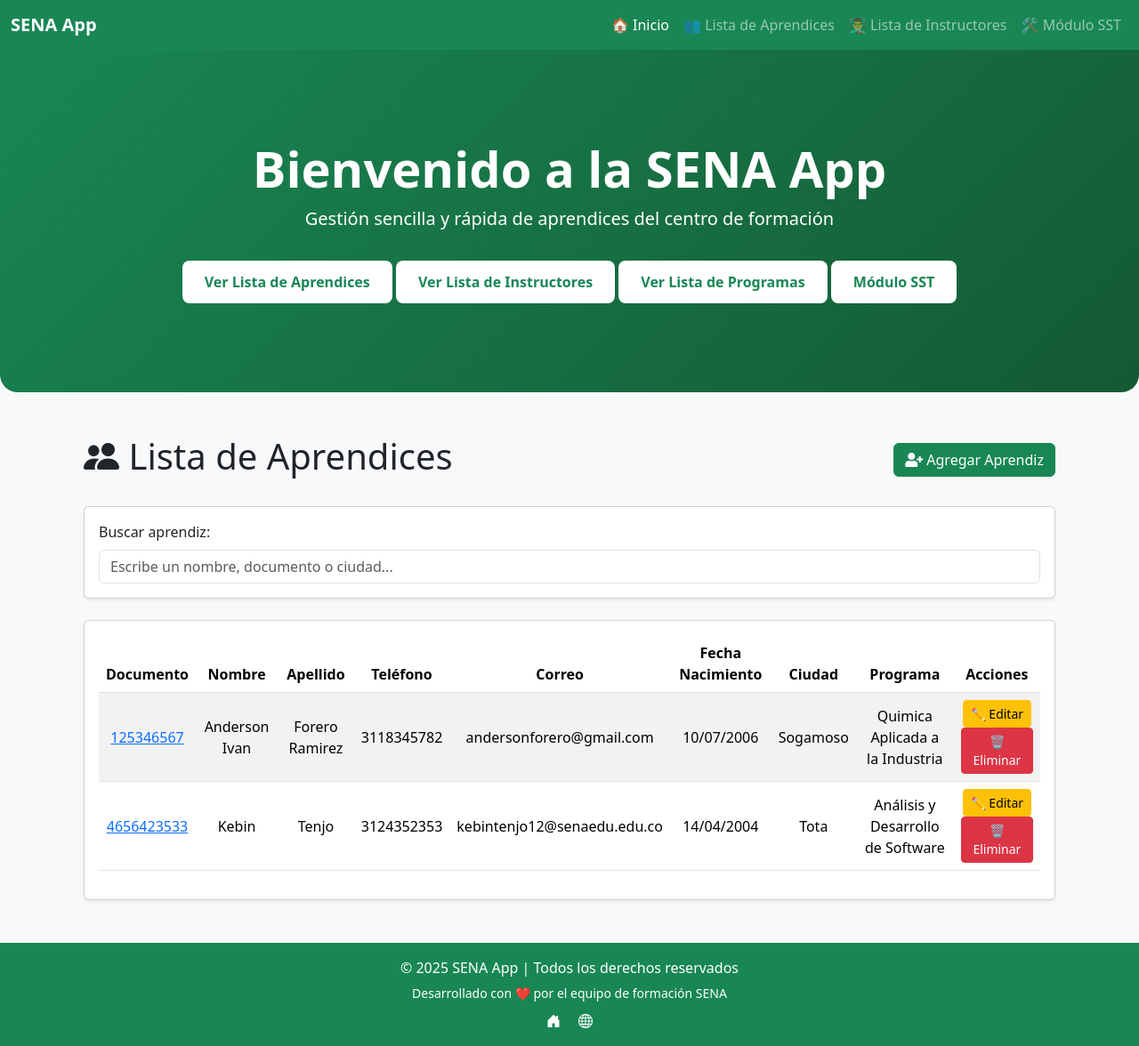
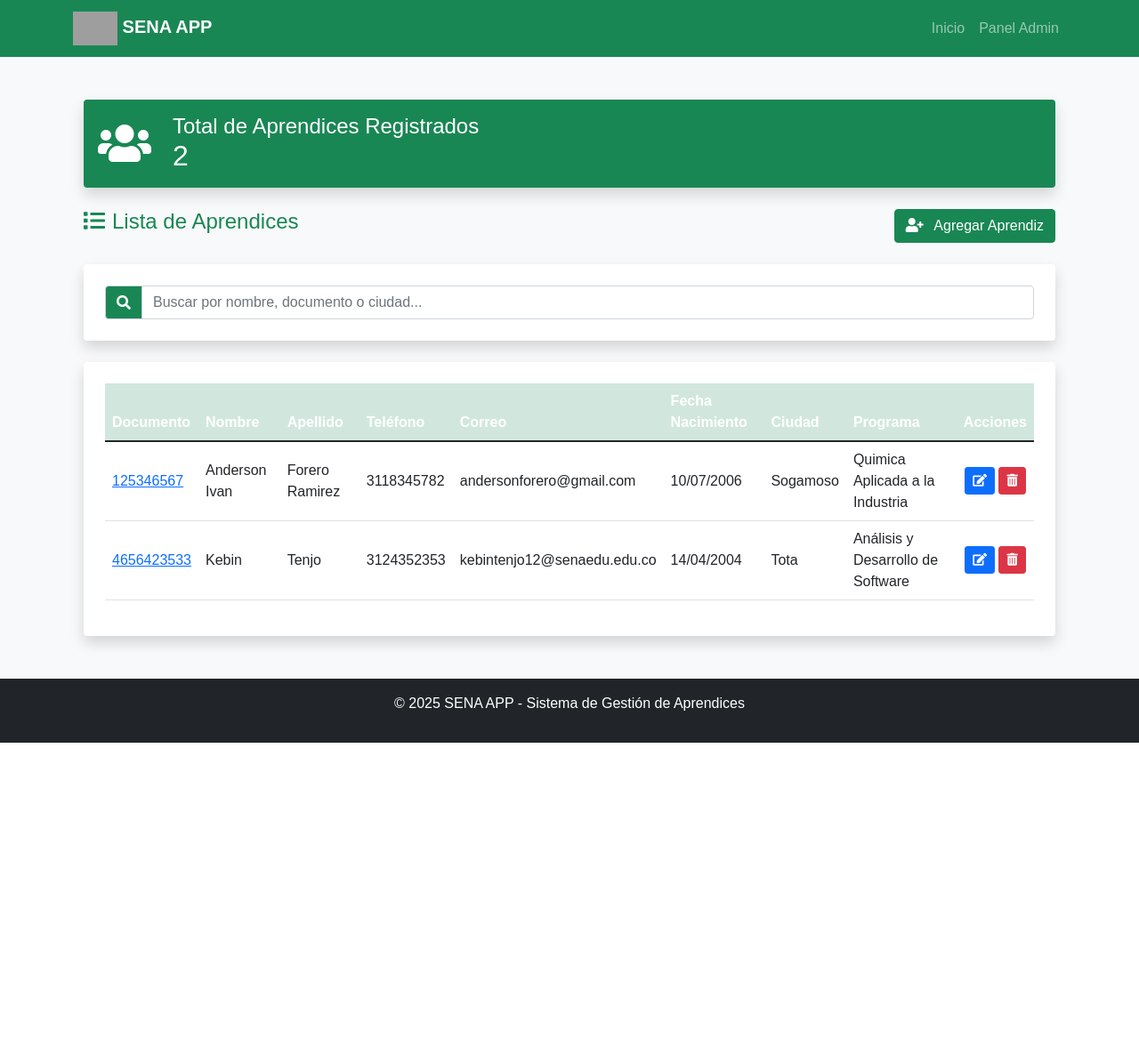
Before and after one commit to 4nd3rs0n0710/SENA_APP, a Django app: page /aprendices/lista/ in a window 1280 px wide. Shown: the whole page at 89% size. After the commit the page ends 835 px from the top, so only its background shows below. Run offline with Django 5.2, Linux system fonts and the light colour scheme; data comes from the database, SQL or seed files in the repository; grey boxes are pictures that could not be loaded.

Commit message:
Se realizarn ajustes en las plantillas html

```diff
--- a/SENA_APP/aprendices/templates/lista_aprendices.html
+++ b/SENA_APP/aprendices/templates/lista_aprendices.html
@@ -1,28 +1,40 @@
-{% extends "index.html" %}
+{% extends 'base.html' %}
 
-{% block title %}Lista de Aprendices - SENA App{% endblock %}
+{% block title %}Lista de Aprendices{% endblock %}
 
 {% block content %}
-<div class="container mt-4">
+<div class="container my-5">
+
+    <div class="card shadow p-3 mb-4 bg-success text-white">
+        <div class="d-flex align-items-center">
+            <i class="fas fa-users fa-3x me-4"></i>
+            <div>
+                <h4 class="mb-0">Total de Aprendices Registrados</h4>
+                <p class="h2 mb-0">{{ total_aprendices }}</p>
+            </div>
+        </div>
+    </div>
+
     <div class="d-flex justify-content-between align-items-center mb-4">
-        <h1><i class="bi bi-people-fill"></i> Lista de Aprendices</h1>
+        <h2 class="h4 text-success">
+            <i class="fas fa-list me-2"></i>Lista de Aprendices
+        </h2>
         <a href="{% url 'aprendices:agregar_aprendiz' %}" class="btn btn-success">
-            <i class="fas fa-user-plus"></i> Agregar Aprendiz
+            <i class="fas fa-user-plus me-2"></i> Agregar Aprendiz
         </a>
     </div>
 
-    <div class="card shadow-sm mt-4">
-        <div class="card-body">
-            <label for="searchInput" class="form-label">Buscar aprendiz:</label>
-            <input type="text" id="searchInput" class="form-control search-box" placeholder="Escribe un nombre, documento o ciudad...">
+    <div class="card shadow p-4 mb-4">
+        <div class="input-group">
+            <span class="input-group-text bg-success text-white"><i class="fas fa-search"></i></span>
+            <input type="text" id="searchInput" class="form-control" placeholder="Buscar por nombre, documento o ciudad...">
         </div>
     </div>
 
-    <div class="card shadow-sm mt-4">
-        <div class="card-body">
+    <div class="card shadow p-4">
         <div class="table-responsive">
-                <table class="table table-striped table-hover align-middle text-center">
-                    <thead>
+            <table class="table table-hover align-middle">
+                <thead class="table-success text-white">
                     <tr>
                         <th>Documento</th>
                         <th>Nombre</th>
@@ -32,7 +44,7 @@
                         <th>Fecha Nacimiento</th>
                         <th>Ciudad</th>
                         <th>Programa</th>
-                            <th>Acciones</th>
+                        <th class="text-center">Acciones</th>
                     </tr>
                 </thead>
                 <tbody id="aprendicesTable">
@@ -46,24 +58,23 @@
                         <td>{{ aprendiz.fecha_nacimiento|date:"d/m/Y" }}</td>
                         <td>{{ aprendiz.ciudad }}</td>
                         <td>{{ aprendiz.programa }}</td>
-                            <td>
-                                <a href="{% url 'aprendices:editar_aprendiz' aprendiz.id %}" class="btn btn-warning btn-sm">
-                                    ✏️ Editar
+                        <td class="text-center">
+                            <a href="{% url 'aprendices:editar_aprendiz' aprendiz.id %}" class="btn btn-sm btn-primary" title="Editar">
+                                <i class="fas fa-edit"></i>
                             </a>
-                                <a href="{% url 'aprendices:eliminar_aprendiz' aprendiz.id %}" class="btn btn-danger btn-sm"
-                                    onclick="return confirm('¿Estás seguro de eliminar este aprendiz?')">
-                                    🗑️ Eliminar
+                            <a href="{% url 'aprendices:eliminar_aprendiz' aprendiz.id %}" class="btn btn-sm btn-danger" title="Eliminar"
+                                onclick="return confirm('¿Estás seguro de que quieres eliminar a este aprendiz?')">
+                                <i class="fas fa-trash-alt"></i>
                             </a>
                         </td>
                     </tr>
                     {% empty %}
                     <tr>
-                            <td colspan="10" class="no-data">⚠️ No hay aprendices registrados.</td>
+                        <td colspan="9" class="text-center text-muted">⚠️ No hay aprendices registrados.</td>
                     </tr>
                     {% endfor %}
                 </tbody>
             </table>
-            </div>
         </div>
     </div>
 </div>
--- a/SENA_APP/aprendices/views.py
+++ b/SENA_APP/aprendices/views.py
@@ -1,5 +1,5 @@
 from django.shortcuts import render, redirect, get_object_or_404
-from django.views import generic
+from django.db.models import Count
 from .models import Aprendiz, Curso
 from instructores.models import Instructor
 from programas.models import Programa
@@ -15,16 +15,14 @@
     return render(request, 'lista_aprendices.html', context)
 
 def editar_aprendiz(request, aprendiz_id):
+    """Permite editar la información de un aprendiz."""
     aprendiz = get_object_or_404(Aprendiz, id=aprendiz_id)
     if request.method == 'POST':
-        # Nota: Usar ModelForm aquí es más seguro y sencillo que procesar los datos
-        # manualmente como lo estabas haciendo.
         form = AprendizForm(request.POST, instance=aprendiz)
         if form.is_valid():
             form.save()
             return redirect('aprendices:lista_aprendices')
     else:
-        # Crea una instancia del formulario con los datos del aprendiz existente.
         form = AprendizForm(instance=aprendiz)
 
     context = {
@@ -90,19 +88,13 @@
 def agregar_aprendiz(request):
     """
     Vista para agregar un nuevo aprendiz usando ModelForm.
-    Esta es la función que estabas buscando para guardar los datos.
     """
     if request.method == 'POST':
         form = AprendizForm(request.POST)
         if form.is_valid():
             form.save()
-            # Redirige a la lista de aprendices después de guardar
             return redirect('aprendices:lista_aprendices')
     else:
         form = AprendizForm()
 
     return render(request, 'agregar_aprendiz.html', {'form': form})
-
-# Se ha eliminado la clase AprendizFormView para evitar conflictos.
-# Si quieres usarla, deberías eliminar la función `agregar_aprendiz` y
-# asegurarte de que tu `urls.py` esté configurado para la clase.
```
Also changed, not shown: SENA_APP/programas/templates/lista_programas.html (+25 -12 lines), SENA_APP/programas/views.py (+20 -9 lines), SENA_APP/sst/views.py (+19 -14 lines). Lines whose indentation alone changed are shown as unchanged.
